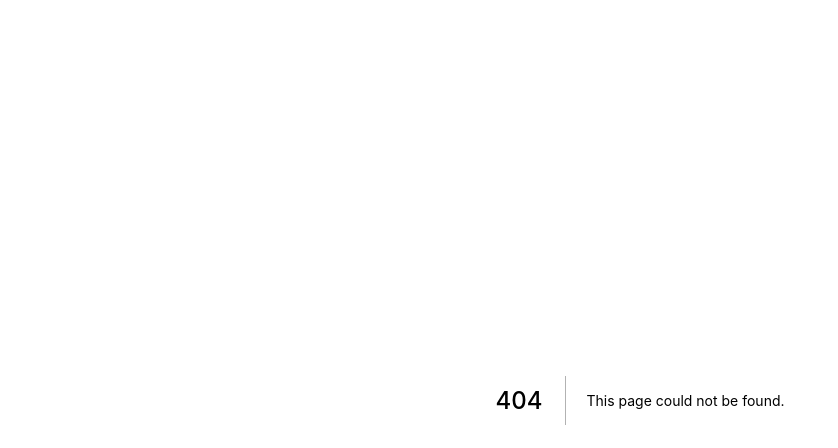
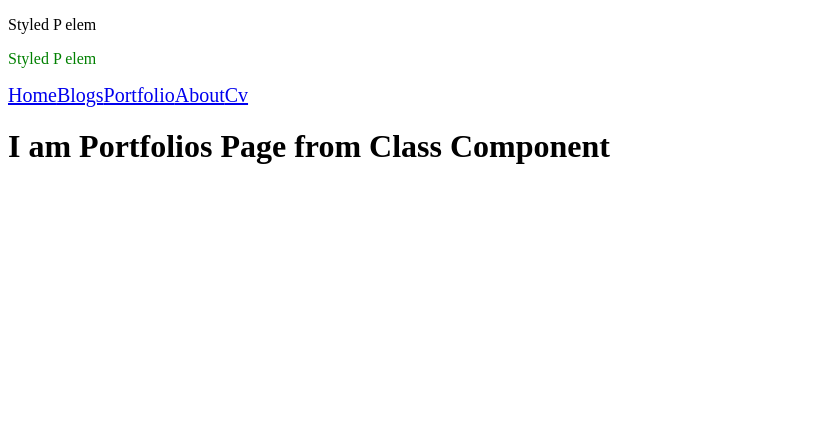
Before and after one commit to andrewjthomsen/portfolio-2020, a Next.js app: page /portfolio2 in a window 1280 px wide. Before the commit this address had no page. Shown: the top 448 px of the page, without its empty margins (0-838 px from the left). Built offline with nearby package versions, Linux system fonts and the light colour scheme.

Commit message:
Made changes to header compponent and to additional pages

```diff
--- a/pages/portfolio.js
+++ b/pages/portfolio.js
@@ -21,7 +21,7 @@ class Portfolio extends React.Component {
   renderPosts(posts) {
     return posts.map((post) => {
         return (
-            <li> <Link href={`/portfolios`}>
+            <li> <Link href={`/portfolio2?title=${post.title}`}>
             <a style={{'fontSize': '20'}}>{post.title}</a>
             </Link></li>
         )
--- /dev/null
+++ b/pages/portfolio2.js
@@ -0,0 +1,19 @@
+import React from 'react';
+import BaseLayout from '../components/layouts/BaseLayout';
+import { withRouter } from 'next/router';
+
+class Portfolio2 extends React.Component {
+    render () {
+
+        console.log(this.props);
+        return (
+            <BaseLayout>
+            <h1>I am Portfolios Page from Class Component</h1>
+            <h2>{this.props.router.query.title}</h2>
+            </BaseLayout>
+
+        )
+    }
+}
+
+export default withRouter(Portfolio2);
```
Also changed, not shown: pages/portfolios.js (deleted, +0 -15 lines).
